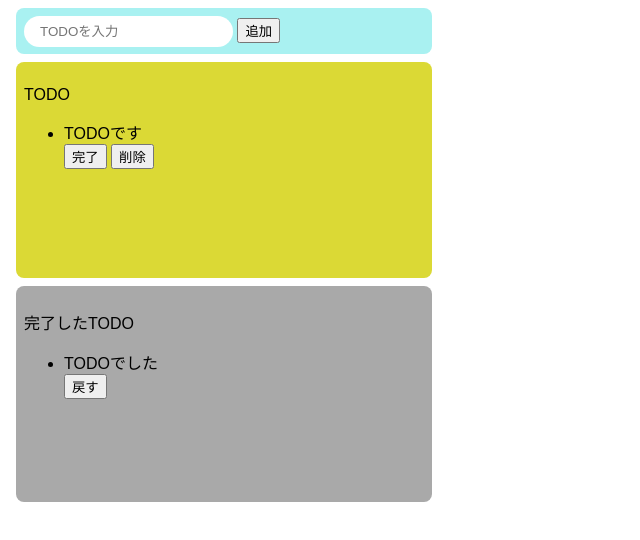
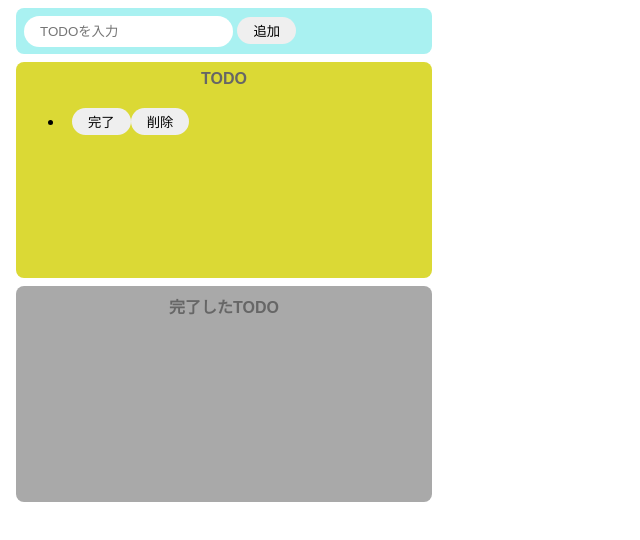
Before and after one commit to sinmurai/codesandbox_js_test, a website built with Parcel: page index.html in a window 1280 px wide. Both pictures are taken after a click on the button "追加". Shown: the whole page, without its empty margins (0-640 px from the left). Built offline with nearby package versions, Linux system fonts and the light colour scheme.

Commit message:
complete_todo.app

```diff
--- a/index.html
+++ b/index.html
@@ -7,26 +7,19 @@
 
   <body>
     <div class="input-area">
-      <input placeholder="TODOを入力" />
-      <button>追加</button>
+      <input id="add-text" placeholder="TODOを入力" />
+      <button id="add-button">追加</button>
     </div>
     <div class="incomplete-area">
-      <p>TODO</p>
-      <ul>
-        <div>
-          <li>TODOです</li>
-          <button>完了</button>
-          <button>削除</button>
-        </div>
+      <p class="title">TODO</p>
+      <ul id="incomplete-list">
+        <div class="list-row"></div>
       </ul>
     </div>
     <div class="complete-area">
-      <p>完了したTODO</p>
-      <ul>
-        <div>
-          <li>TODOでした</li>
-          <button>戻す</button>
-        </div>
+      <p class="title">完了したTODO</p>
+      <ul id="complete-list">
+        <div class="list-row"></div>
       </ul>
     </div>
     <script src="src/index.js"></script>
--- a/src/index.js
+++ b/src/index.js
@@ -1,4 +1,78 @@
 import "./styles.css";
+
+const onClickAdd = () => {
+  const inputText = document.getElementById("add-text").value;
+  document.getElementById("add-text").value = "";
+  appendToIncompleteList(inputText);
+};
+
+// 未完了リストから削除する関数
+const deleteFromIncompleteList = (target) => {
+  document.getElementById("incomplete-list").removeChild(target);
+};
+
+// 未完了リストに追加する関数
+const appendToIncompleteList = (target) => {
+  // div生成
+  const div = document.createElement("div");
+  div.className = "list-row";
+  // console.log(div);
+  // liタグ生成
+  const li = document.createElement("li");
+  li.innerText = target;
+
+  // ボタン追加：完了
+  const completeButton = document.createElement("button");
+  completeButton.innerText = "完了";
+  completeButton.addEventListener("click", () => {
+    // 削除
+    deleteFromIncompleteList(completeButton.parentNode);
+    // 完了に追加する
+    const addTarget = completeButton.parentNode;
+    const text = addTarget.firstElementChild.innerText;
+    addTarget.textContent = null;
+
+    //情報追加
+    // liタグ生成
+    const li = document.createElement("li");
+    li.innerText = text;
+    // 戻るボタン
+    const backbutton = document.createElement("button");
+    backbutton.innerText = "戻す";
+    backbutton.addEventListener("click", () => {
+      document
+        .getElementById("complete-list")
+        .removeChild(backbutton.parentNode);
+      const addTarget = backbutton.parentNode;
+      const text = addTarget.firstElementChild.innerText;
+      appendToIncompleteList(text);
+    });
+
+    addTarget.appendChild(li);
+    addTarget.appendChild(backbutton);
+    document.getElementById("complete-list").appendChild(addTarget);
+  });
+
+  // ボタン追加：削除
+  const deleteButton = document.createElement("button");
+  deleteButton.innerText = "削除";
+  deleteButton.addEventListener("click", () => {
+    // 押下された削除ボタンの親タグを削除する
+    deleteFromIncompleteList(deleteButton.parentNode);
+  });
+
+  //構造化
+  div.appendChild(li);
+  div.appendChild(completeButton);
+  div.appendChild(deleteButton);
+
+  // 未完了リストに追加する
+  document.getElementById("incomplete-list").appendChild(div);
+};
+
+document
+  .getElementById("add-button")
+  .addEventListener("click", () => onClickAdd());
 
 /**
  * アロー関数
--- a/src/styles.css
+++ b/src/styles.css
@@ -7,6 +7,22 @@ input {
   border: none;
   padding: 8px 16px;
   outline: none;
+}
+
+button {
+  border-radius: 16px;
+  border: none;
+  padding: 4px 16px;
+}
+
+button:hover {
+  background-color: #df00f359;
+  color: #fff;
+  cursor: pointer;
+}
+
+li {
+  margin-right: 8px;
 }
 
 .input-area {
@@ -35,3 +51,16 @@ input {
   margin: 8px;
   border-radius: 8px;
 }
+
+.title {
+  text-align: center;
+  margin-top: 0px;
+  font-weight: bold;
+  color: #666;
+}
+
+.list-row {
+  display: flex;
+  align-items: center;
+  padding-bottom: 4px;
+}
```
